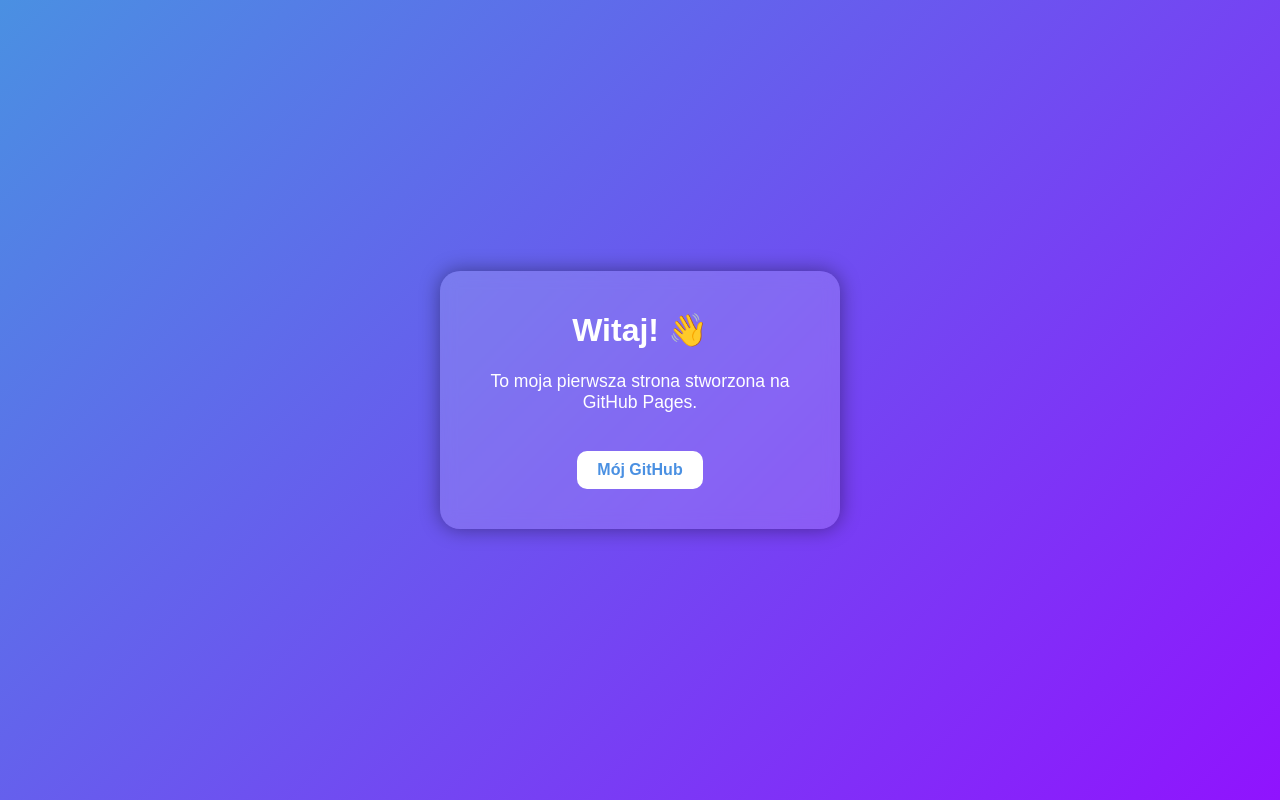
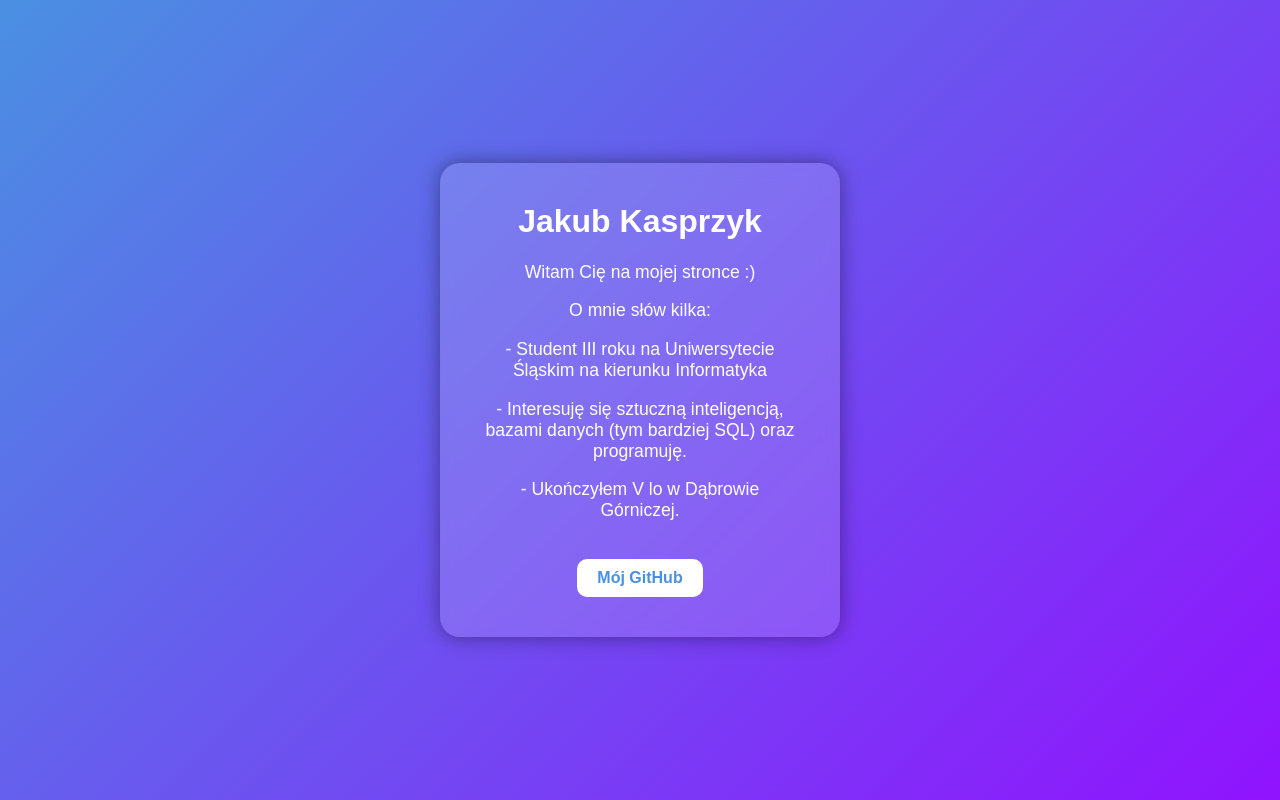
Before and after one commit to JakubK419/legendary-pancake, a plain HTML site: page index.html in a window 1280 px wide. Drawn offline with Linux system fonts and the light colour scheme.

Commit message:
Update index.html

```diff
--- a/index.html
+++ b/index.html
@@ -56,8 +56,12 @@
 
 <body>
     <div class="card">
-        <h1>Witaj! 👋</h1>
-        <p>To moja pierwsza strona stworzona na GitHub Pages.</p>
+        <h1>Jakub Kasprzyk</h1>
+        <p>Witam Cię na mojej stronce :)</p>
+        <p>O mnie słów kilka:</p>
+        <p>- Student III roku na Uniwersytecie Śląskim na kierunku Informatyka</p>
+        <p>- Interesuję się sztuczną inteligencją, bazami danych (tym bardziej SQL) oraz programuję.</p>
+        <p>- Ukończyłem V lo w Dąbrowie Górniczej.</p>
         <a class="button" href="https://github.com/JakubK419" target="_blank">Mój GitHub</a>
     </div>
 </body>
```
